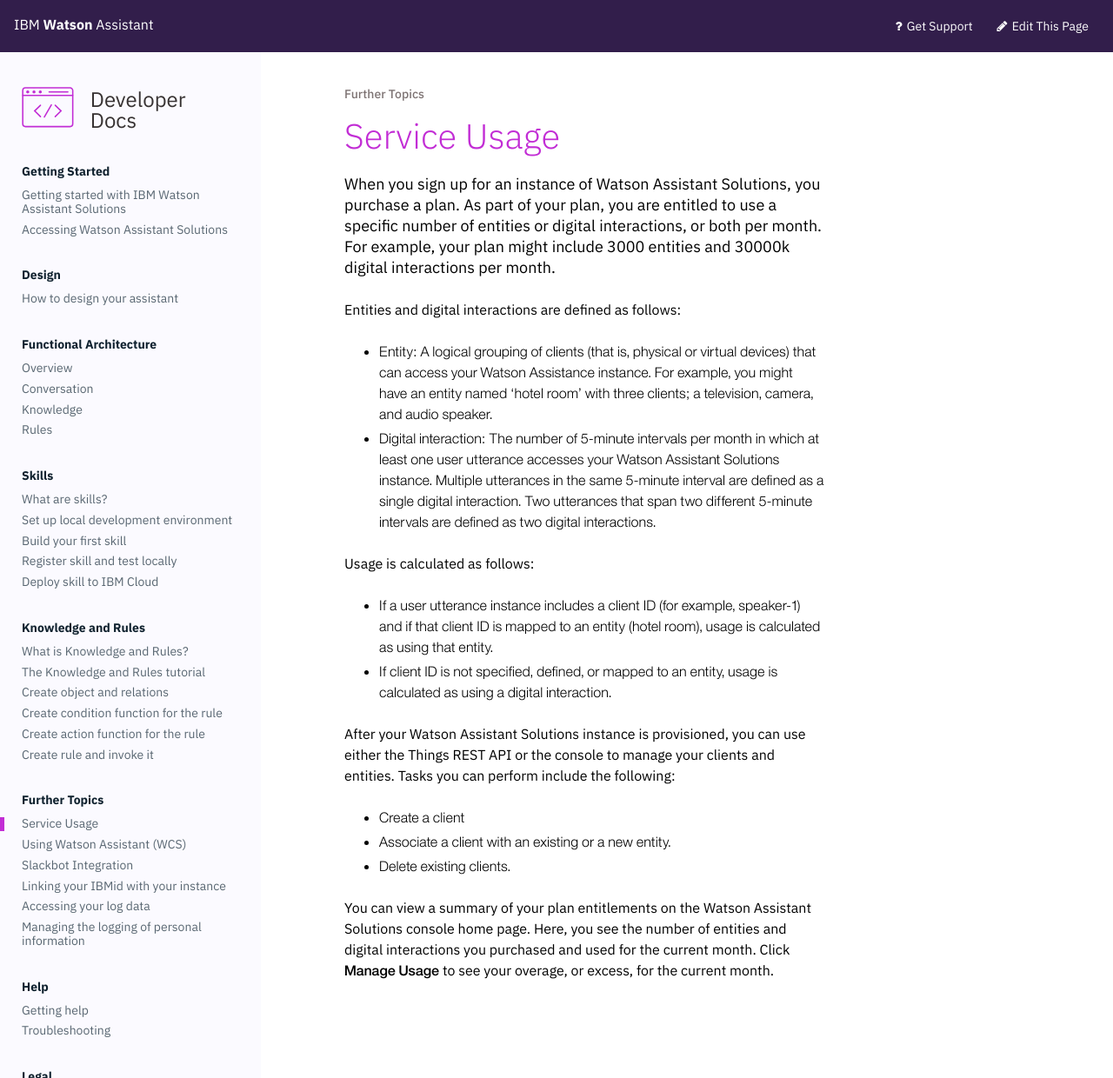
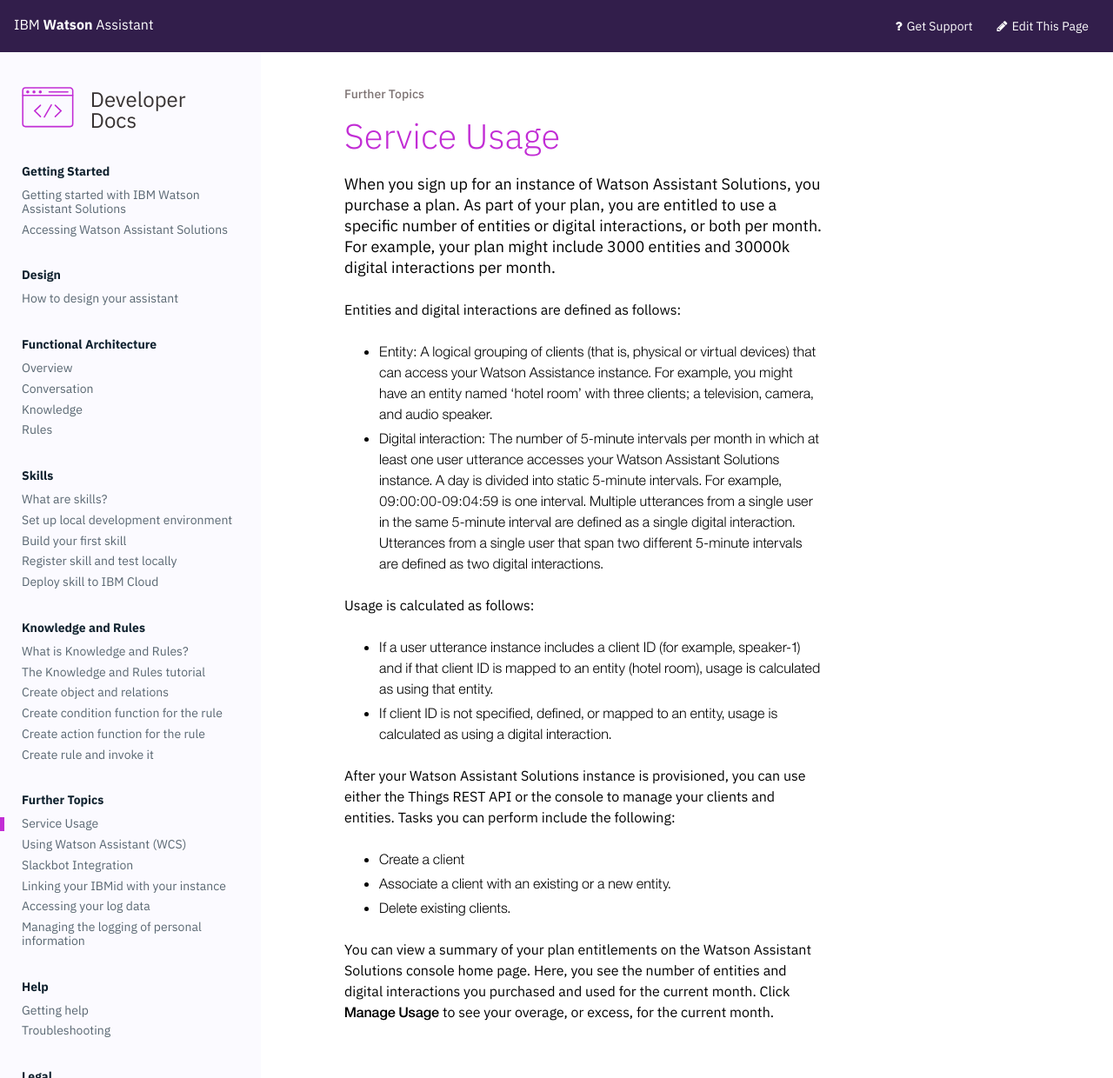
Before and after one commit to Watson-Personal-Assistant/developer, a Jekyll site: the page built from _content/further-topics/service_usage.md, in a window 1280 px wide. Shown: the whole page at 87% size. Built offline with Jekyll 4.4.1, drawn with Linux system fonts in a browser that asks for light colours.

Commit message:
Digital interaction calculation update.

```diff
--- a/_content/further-topics/service_usage.md
+++ b/_content/further-topics/service_usage.md
@@ -7,7 +7,7 @@
 
 Entities and digital interactions are defined as follows:
 - Entity: A logical grouping of clients (that is, physical or virtual devices) that can access your Watson Assistance instance. For example, you might have an entity named ‘hotel room’ with three clients; a television, camera, and audio speaker.
-- Digital interaction: The number of 5-minute intervals per month in which at least one user utterance accesses your Watson Assistant Solutions instance. Multiple utterances in the same 5-minute interval are defined as a single digital interaction. Two utterances that span two different 5-minute intervals are defined as two digital interactions.
+- Digital interaction: The number of 5-minute intervals per month in which at least one user utterance accesses your Watson Assistant Solutions instance. A day is divided into static 5-minute intervals. For example, 09:00:00-09:04:59 is one interval. Multiple utterances from a single user in the same 5-minute interval are defined as a single digital interaction. Utterances from a single user that span two different 5-minute intervals are defined as two digital interactions.
 
 Usage is calculated as follows:
 - If a user utterance instance includes a client ID (for example, speaker-1) and if that client ID is mapped to an entity (hotel room), usage is calculated as using that entity.
```
